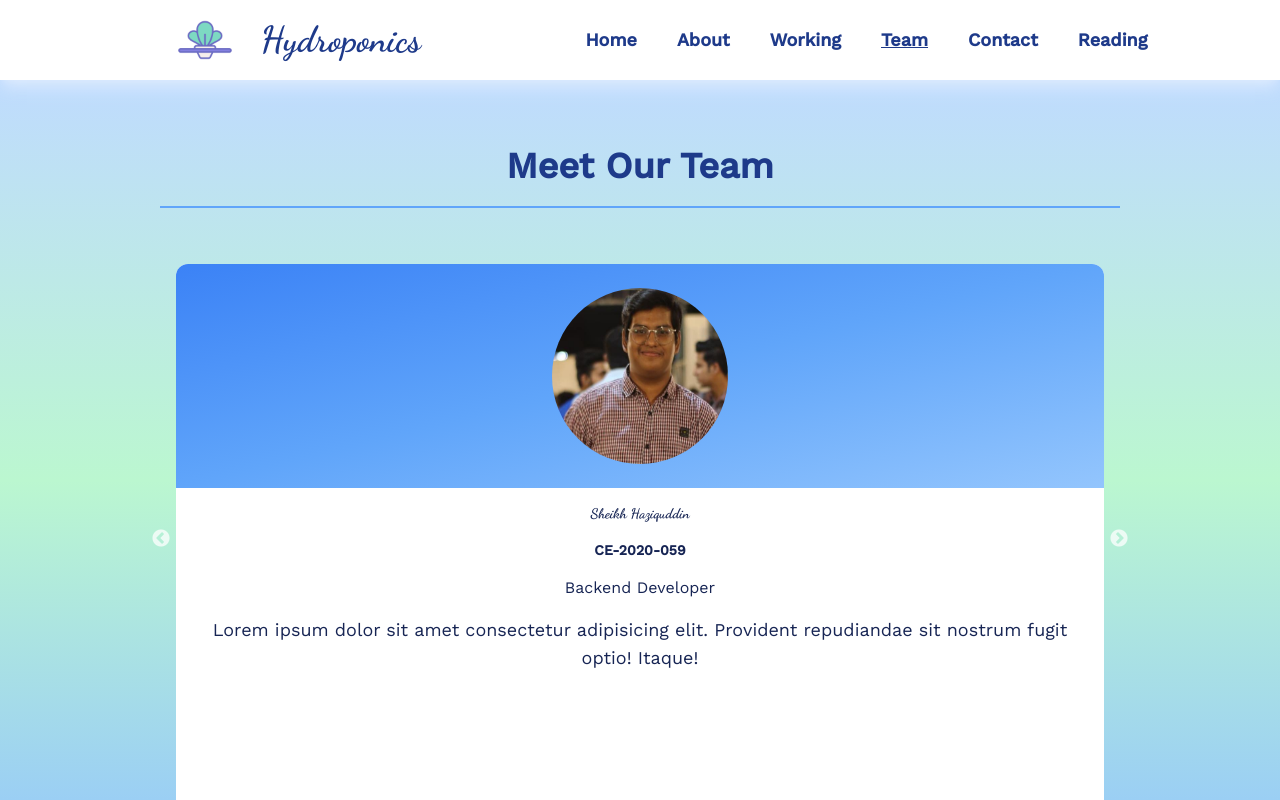
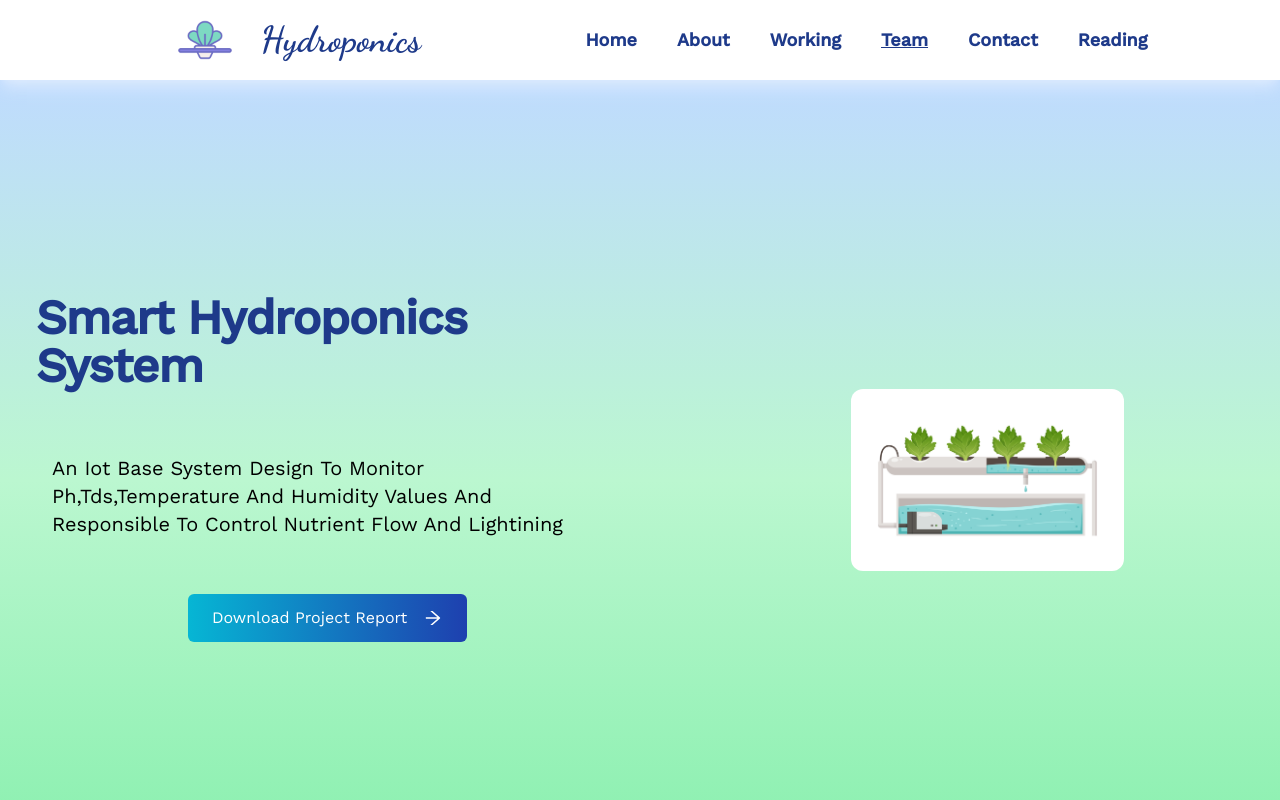
Before and after one commit to haziq059321/hydroponics, a React (Create React App) app: page /team in a window 1280 px wide. Shown: the top 800 px of the page. Built offline with nearby package versions, Linux system fonts and the light colour scheme.

Commit message:
Comminting

```diff
--- a/src/App.js
+++ b/src/App.js
@@ -16,6 +16,7 @@ function App() {
     <div >
 
 <Navbar />
+<Home />
 <Routes>
 
   <Route path='home'element={<Home />} />
--- a/src/component/Home.jsx
+++ b/src/component/Home.jsx
@@ -64,7 +64,7 @@ const Home = () => {
                      from-cyan-500 to-blue-800 cursor-pointer group  gap-4 '
 
                      onClick={()=>navigate('reading')}>
-                        About project
+                       Download Project Report
                         <span className='group-hover:rotate-90 duration-300'>
                             <AiOutlineArrowRight size={20}/>
                         </span>
--- a/src/component/Team.jsx
+++ b/src/component/Team.jsx
@@ -209,7 +209,7 @@ const Team = () => {
 
 
     return (
-        <div name="team" className=' -z-10 flex  w-full h-screen  bg-gradient-to-b
+        <div name="team"  className='   absolute  -z-10 flex  w-full h-screen  bg-gradient-to-b
     from-blue-200 via-green-200 to-blue-300'>
 
             <div className=' w-3/4  m-auto'>
```
